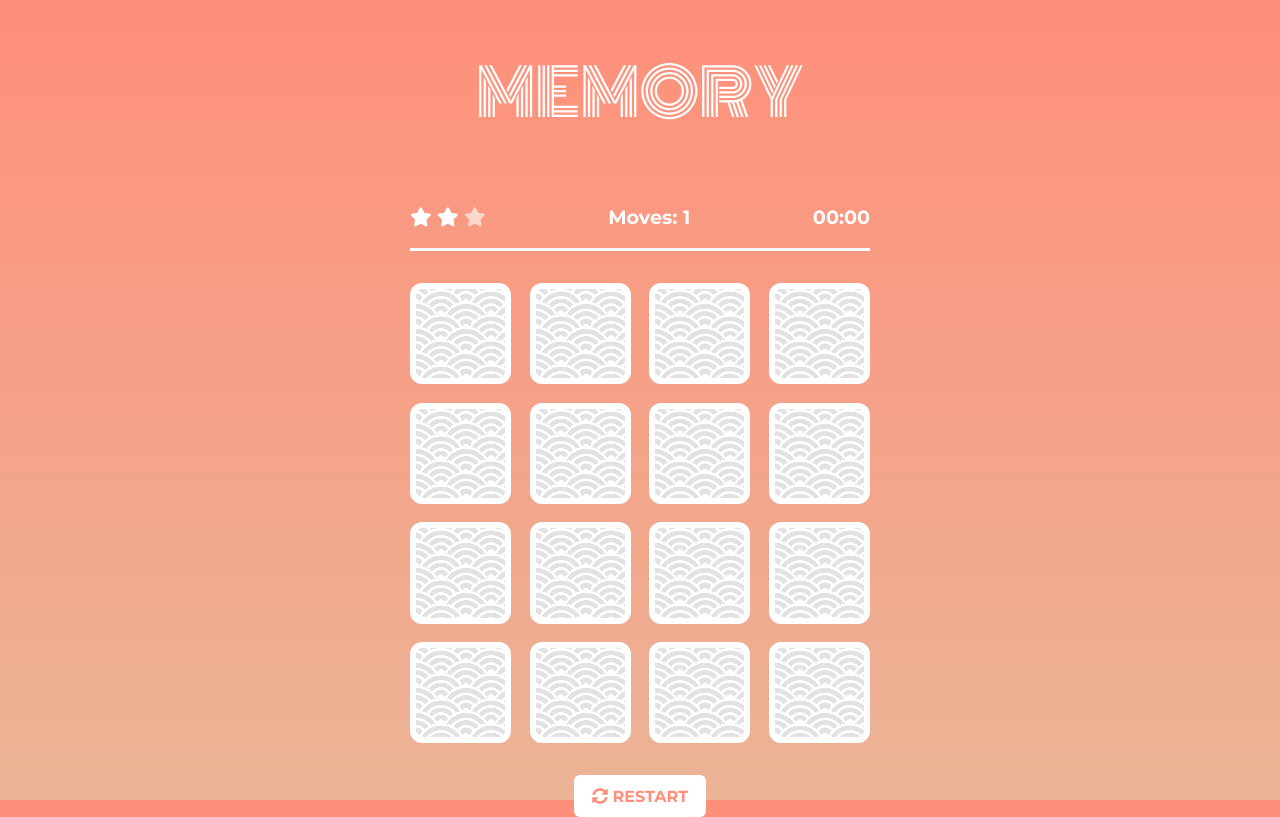
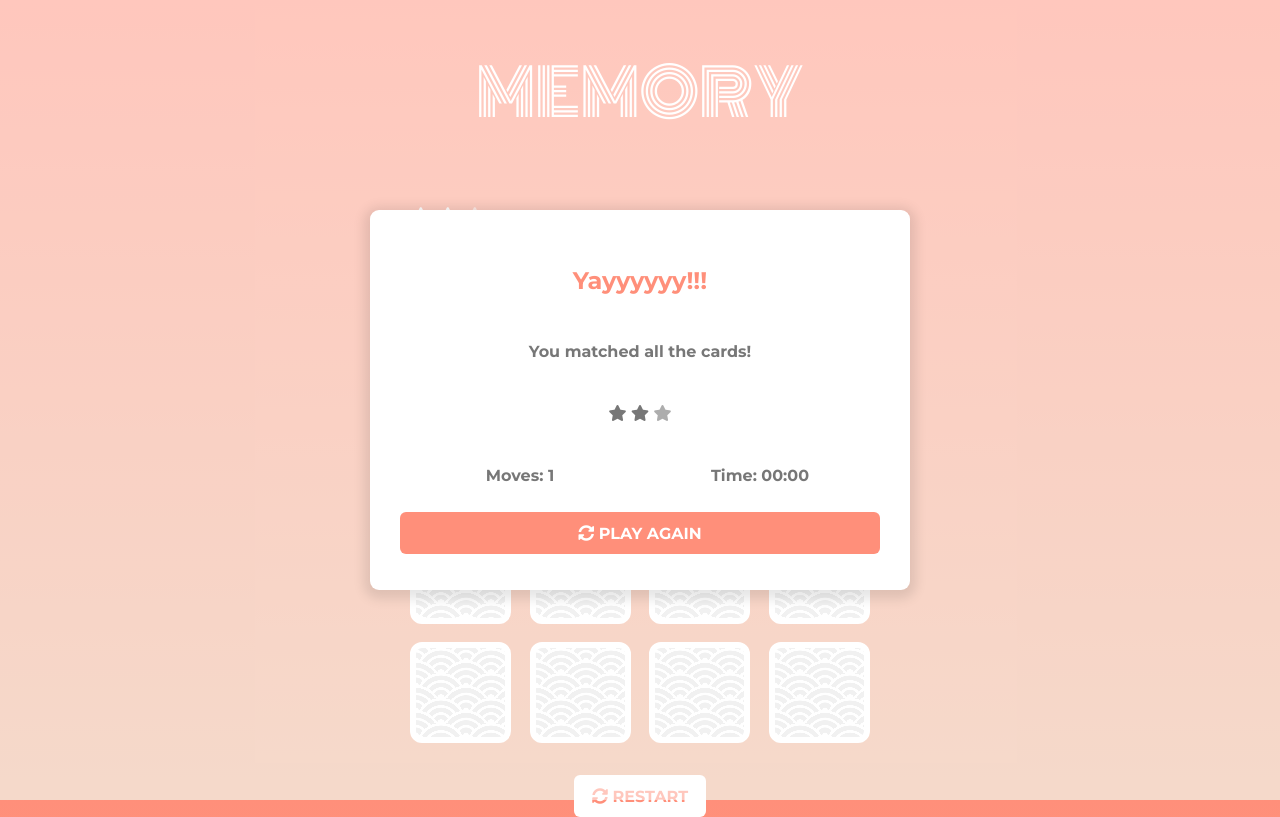
Before and after one commit to partiallymisplaced/memory-game, a plain HTML site: page index.html in a window 1280 px wide. Drawn offline with Linux system fonts and the light colour scheme.

Commit message:
Adds toggleable end-of-game modal

```diff
--- a/css/app.css
+++ b/css/app.css
@@ -52,12 +52,14 @@ h1 {
   color: #FFF;
 }
 
-.stars li {
+.stars li,
+.modal .stars li {
   display: inline;
 }
 
 .lost {
-  color: rgba(255, 255, 255, 0.6);
+  /* color: rgba(255, 255, 255, 0.6); */
+  opacity: 0.6;
 }
 
 .stars,
@@ -81,6 +83,7 @@ button {
   height: 48px;
   color: #ff8f7a;
   font-weight: 700;
+  text-transform: uppercase;
   cursor: pointer;
 }
 
@@ -125,11 +128,63 @@ button {
 .symbol .fa-moon {color: #ab80ff;}
 .symbol .fa-cloud {color: #5b9cff; font-size: 1.8em;}
 
+/* TODO: add styles for end-of-game-modal */
+.modal-overlay {
+  width: 100%;
+  height: 100%;
+  z-index: 10;
+  display: flex;
+  position: fixed;
+  top: 0;
+  left: 0;
+  background-color: rgba(255, 255, 255, 0.5);
+
+}
+
+.modal {
+  max-width: 50%;
+  width: 480px;
+  max-height: 50%;
+  height: 320px;
+  display: flex;
+  margin: auto auto;
+  justify-content: center;
+  align-items: center;
+  flex-wrap: wrap;
+  color: #777;
+  background-color: #FFF;
+  text-align: center;
+  padding: 30px;
+  border-radius: 9px;
+  box-shadow: 0px 3px 12px 6px rgba(0, 0, 0, .1);
+}
+
+.modal > * {
+  width: 100%;
+}
+.modal .moves,
+.modal .timer {
+  width: 50%;
+}
+
+.modal h2 {
+  color: #ff8f7a;
+}
+
+.modal button {
+  color: #FFF;
+  background-color: #ff8f7a;
+}
+
+.close {
+  display: none;
+}
+
 /* TODO: add animation for match and mismatch */
-/* TODO: add styles for end-of-game-modal */
 /* TODO: add animation for end-of-game-modal */
 /* TODO: add animation for shuffling the board */
 /* TODO: add animation for losing star */
+/* TODO: adjust sizes to accomodate restart button */
 
 @media screen and (max-width:1440px) {
   .deck {
--- a/index.html
+++ b/index.html
@@ -34,8 +34,27 @@
     <ul class="deck">
     </ul>
   </main>
-  <button name="restart"><i class="fas fa-sync-alt"></i> RESTART</button>
-  <!-- TODO: Add end-of-game modal -->
+  <button name="restart"><i class="fas fa-sync-alt"></i> Restart</button>
+  <div class="modal-overlay open">
+    <div class="modal">
+      <h2>Yayyyyyy!!!</h2>
+      <p>You matched all the cards!</p>
+      <div class="rating">
+        <ul class="stars">
+          <li><i class="fas fa-star"></i></li>
+          <li><i class="fas fa-star"></i></li>
+          <li><i class="fas fa-star lost"></i></li>
+        </ul>
+      </div>
+      <div class="moves">
+        <p>Moves: <span class="move-count">1</span></p>
+      </div>
+      <div class="timer">
+        <p>Time: <span class="game-time">00:00</span></p>
+      </div>
+      <button name="restart"><i class="fas fa-sync-alt"></i> Play again</button>
+    </div>
+  </div>
   <script src="js/app.js"></script>
 </body>
 </html>
--- a/js/app.js
+++ b/js/app.js
@@ -63,6 +63,19 @@ function flipCard(e) {
   }, 1000);
 }
 
+function closeModalListener() {
+  let modalBackground = document.querySelector('.modal-overlay');
+  modalBackground.addEventListener('click', function(){
+      modalBackground.classList.toggle('close');
+  });
+}
+
+// TODO: timer logic
+// TODO: match logic
+// TODO: count logic
+// TODO: rating logic
+// TODO: end-of-game modal logic
+
 // Initializes the game
 function initGame() {
   // TODO: reset moves counter
@@ -70,6 +83,7 @@ function initGame() {
   // TODO: reset timer
   generateBoard(shuffle(cardSymbols));
   clickListener();
+  closeModalListener();
 }
 
 initGame();
```
